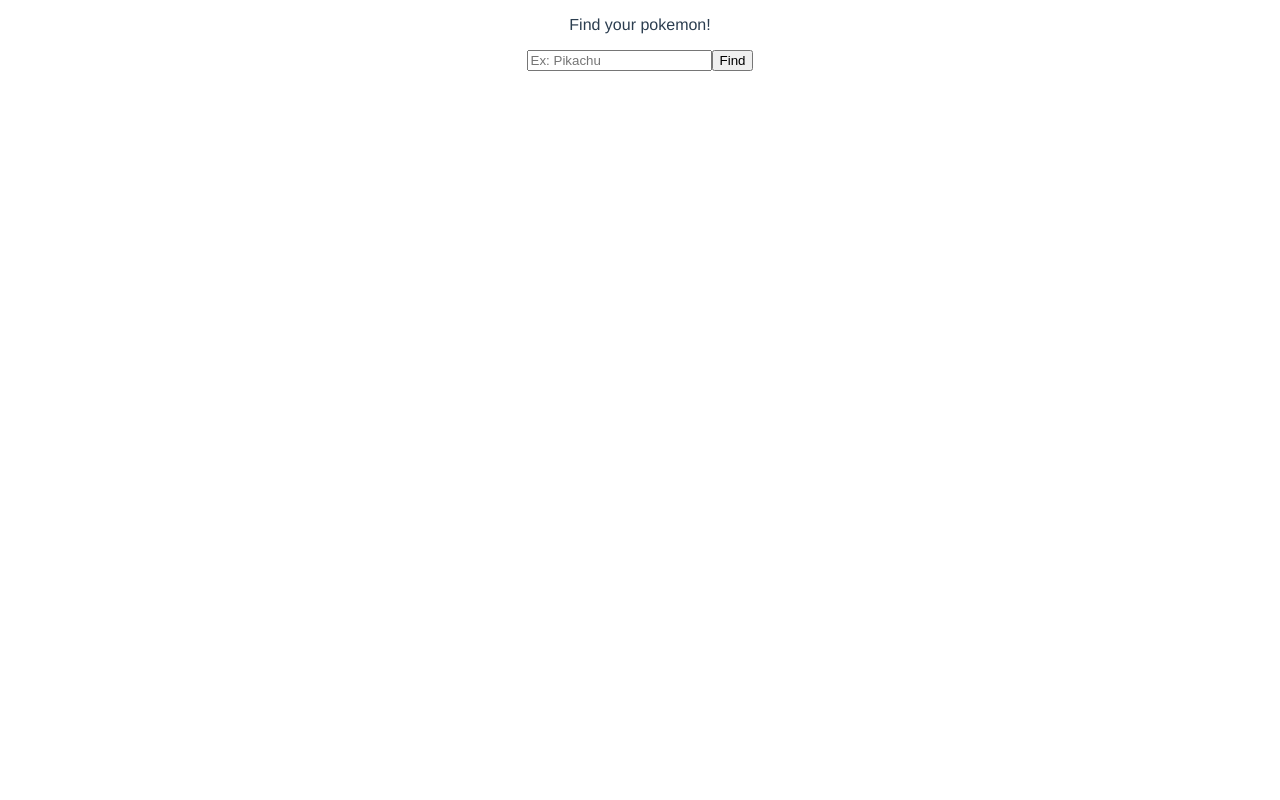
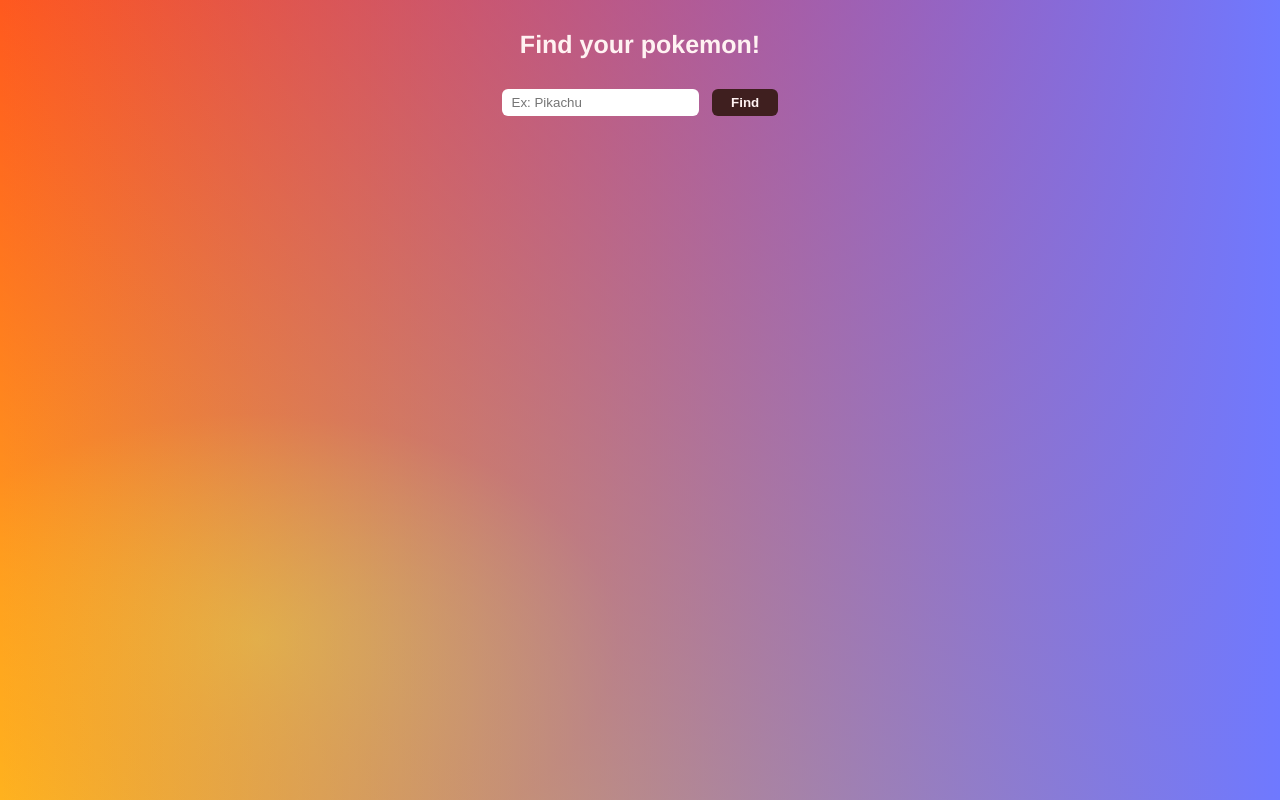
Before and after one commit to jaketheman96/desafio-copybase, a Vue app: page / in a window 1280 px wide. Built offline with nearby package versions, Linux system fonts and the light colour scheme.

Commit message:
style: add style to form

```diff
--- a/package.json
+++ b/package.json
@@ -23,7 +23,9 @@
     "@vue/cli-plugin-vuex": "~5.0.0",
     "@vue/cli-service": "~5.0.0",
     "eslint": "^7.32.0",
-    "eslint-plugin-vue": "^8.0.3"
+    "eslint-plugin-vue": "^8.0.3",
+    "node-sass": "^8.0.0",
+    "sass-loader": "^13.2.0"
   },
   "eslintConfig": {
     "root": true,
--- a/src/App.vue
+++ b/src/App.vue
@@ -1,18 +1,20 @@
 <template>
-  <router-view/>
+  <router-view />
 </template>
 
-<style>
+<style lang="scss">
+body {
+  margin: 0;
+  background: linear-gradient(to right, rgba(0, 0, 0, 0), rgb(111, 121, 255)), linear-gradient(to right, rgba(255, 0, 100, .3), rgba(255, 100, 127, .2)), linear-gradient(to top right, yellow, rgba(0, 0, 0, 0)), radial-gradient(closest-corner at 20% 80%, yellow, red);
+  /* https://stackoverflow.com/questions/39360021/css-crazy-gradient */
+}
+
 #app {
   font-family: Avenir, Helvetica, Arial, sans-serif;
   -webkit-font-smoothing: antialiased;
   -moz-osx-font-smoothing: grayscale;
   text-align: center;
   color: #2c3e50;
+  min-height: 100vh;
 }
-
-nav {
-  padding: 30px;
-}
-
 </style>
--- a/src/components/FilterPokemon.vue
+++ b/src/components/FilterPokemon.vue
@@ -29,7 +29,7 @@
   event.preventDefault()
   pokemonStore.$reset()
   missingInput.value = ''
-  if(!pokemonName.value) return missingInput.value = 'Type a pokemon!'
+  if (!pokemonName.value) return missingInput.value = 'Type a pokemon!'
   await getPokemonDetails(pokemonName.value.toLowerCase())
   await getPokemonSpecies()
   await getPokemonEvolution()
@@ -37,3 +37,47 @@
 }
 
 </script>
+
+<style lang="scss" scoped>
+$fontcolor: rgb(255, 242, 242);
+$fontweight: 800;
+$fontsize: 25px;
+$heigth: 2em;
+$radius: 6px;
+
+article {
+  width: 80vw;
+  margin: auto;
+
+  input {
+    border-radius: $radius;
+    border: 0;
+    height: $heigth;
+    padding: 0 10px;
+  }
+
+  button {
+    border-radius: $radius;
+    margin-left: 1em;
+    border: 0;
+    font-weight: $fontweight;
+    color: $fontcolor;
+    cursor: pointer;
+    width: 5em;
+    height: $heigth;
+    background-color: rgb(63, 31, 31);
+  }
+
+  button:hover {
+    background-color: $fontcolor;
+    color: rgb(63, 31, 31);
+  }
+
+  p {
+    margin: 30px 0;
+    color: $fontcolor;
+    font-weight: $fontweight;
+    font-size: $fontsize;
+  }
+}
+</style>
--- a/src/views/HomeView.vue
+++ b/src/views/HomeView.vue
@@ -18,3 +18,10 @@
   }
 }
 </script>
+
+<style lang="scss">
+section {
+  min-height: 100vh;
+  overflow: hidden;
+}
+</style>
```
Also changed, not shown: 1 other file (tests, documents, lock files or other folders).
